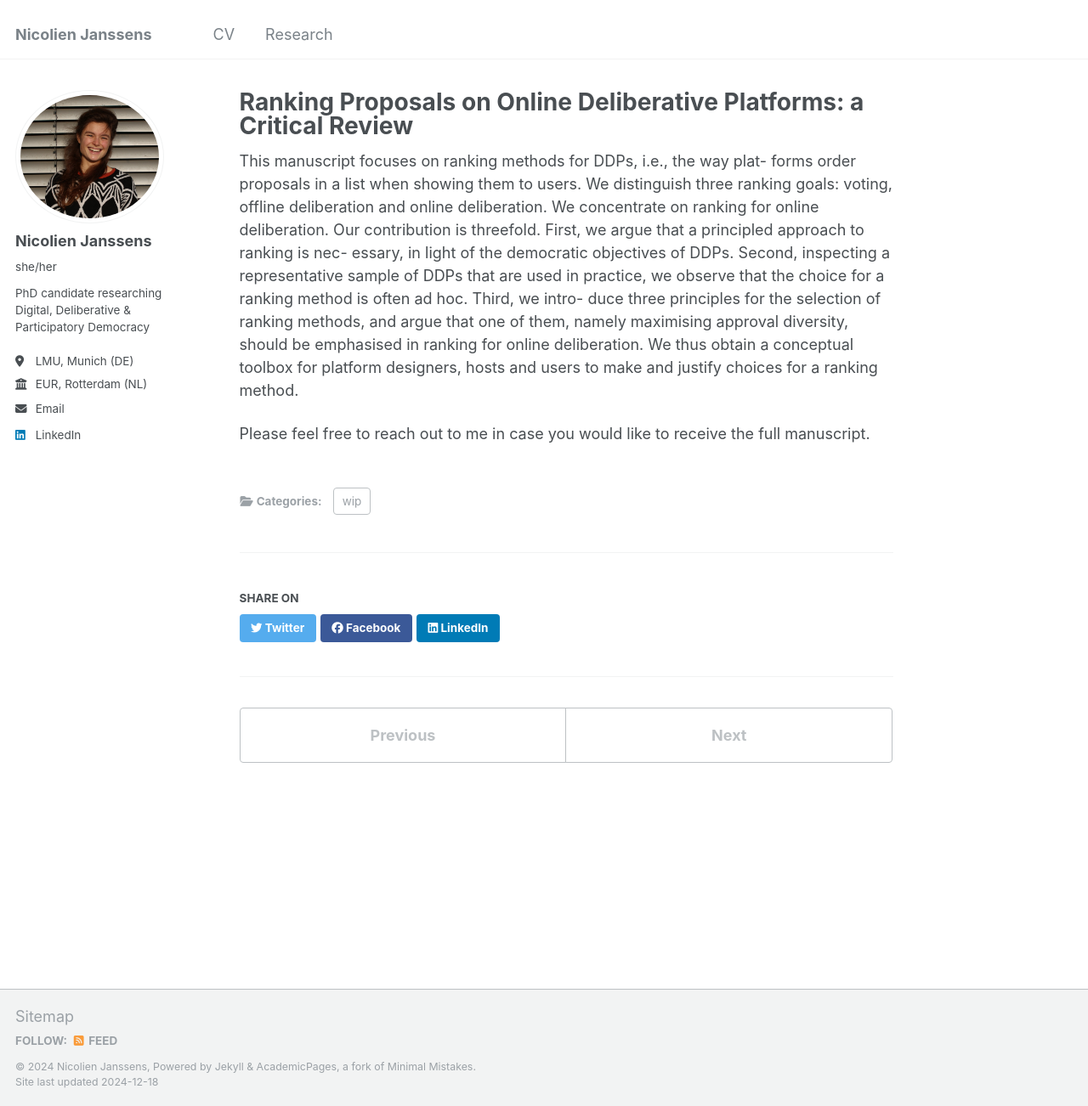
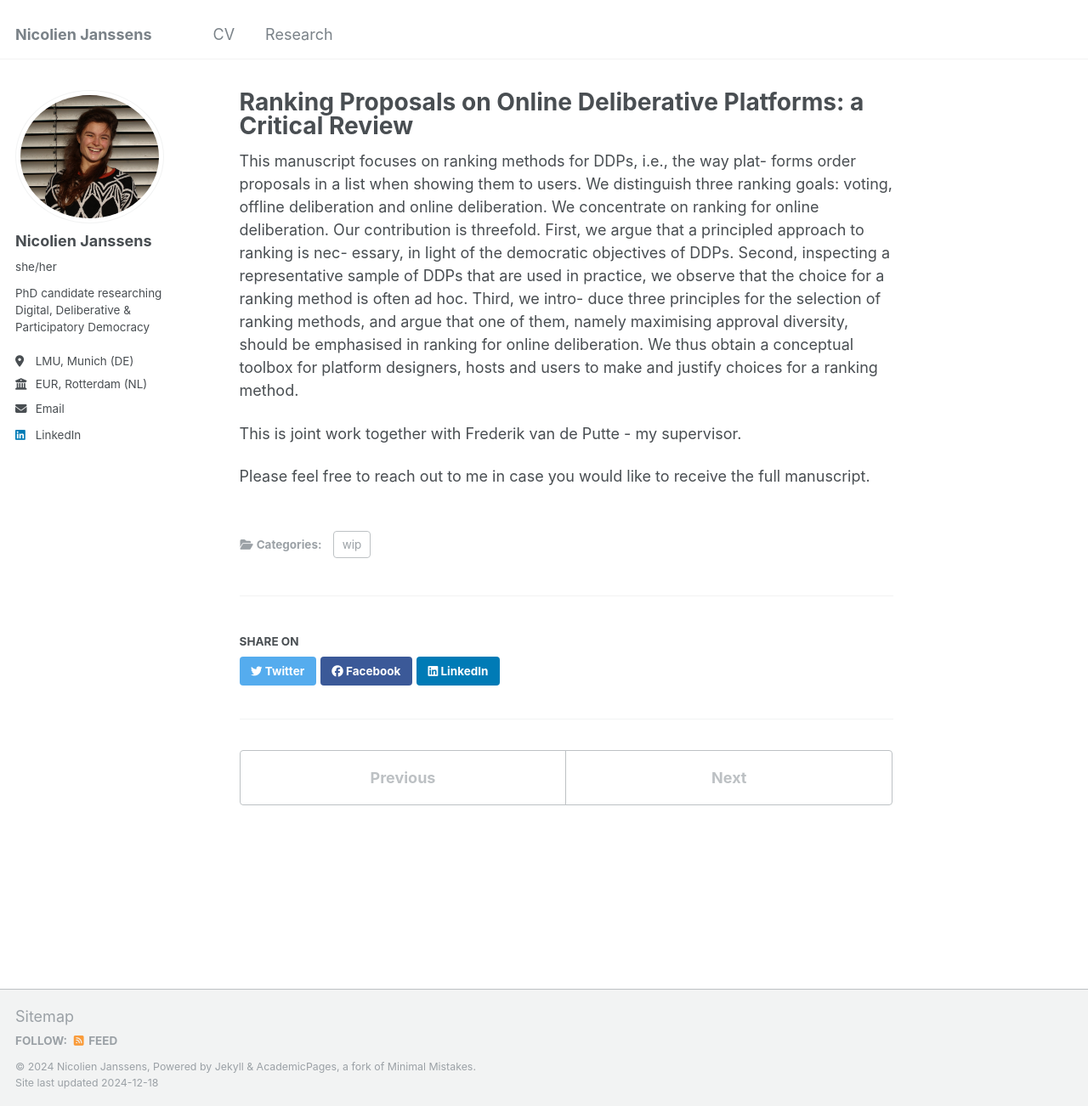
Before and after one commit to nicolienjanssens/nicolienjanssens, a Jekyll site: the page built from _publications/ranking-proposals-on-online-deliberative-platforms.md, in a window 1280 px wide and 1302 px high. Shown: the whole window at 85% size. Built offline with Jekyll 4.4.1, drawn with Linux system fonts in a browser that asks for light colours.

Commit message:
added Frederik van de Putte as collaborator

```diff
--- a/_publications/ranking-proposals-on-online-deliberative-platforms.md
+++ b/_publications/ranking-proposals-on-online-deliberative-platforms.md
@@ -4,7 +4,7 @@ collection: publications
 category: wip
 permalink: 'research/ranking-proposals-on-online-deliberative-platforms'
 excerpt: 'This manuscript focuses on ranking methods for DDPs, i.e., the way plat-
-forms order proposals in a list when showing them to users. We distinguish
+forms order proposals in a list when showing them to users. We, that is Frederik van de Putte and me, distinguish
 three ranking goals: voting, offline deliberation and online deliberation.
 We concentrate on ranking for online deliberation. Our contribution is
 threefold. First, we argue that a principled approach to ranking is nec-
@@ -36,4 +36,6 @@ in ranking for online deliberation. We thus obtain a conceptual toolbox
 for platform designers, hosts and users to make and justify choices for a
 ranking method.
 
+This is joint work together with Frederik van de Putte - my supervisor.
+
 Please feel free to reach out to me in case you would like to receive the full manuscript.
```
